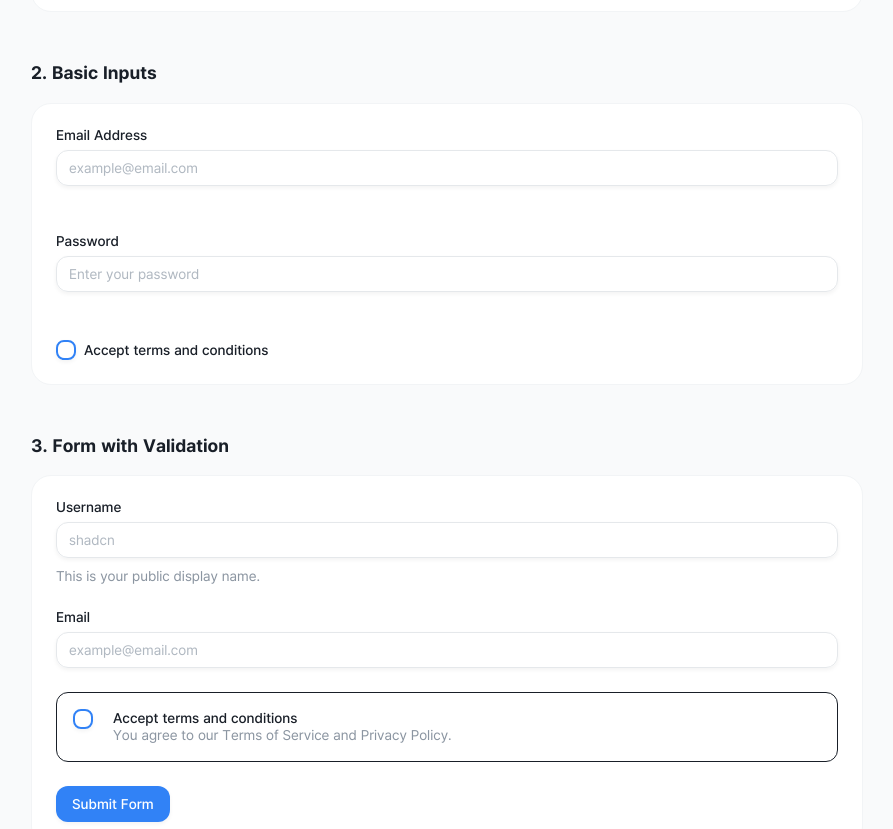
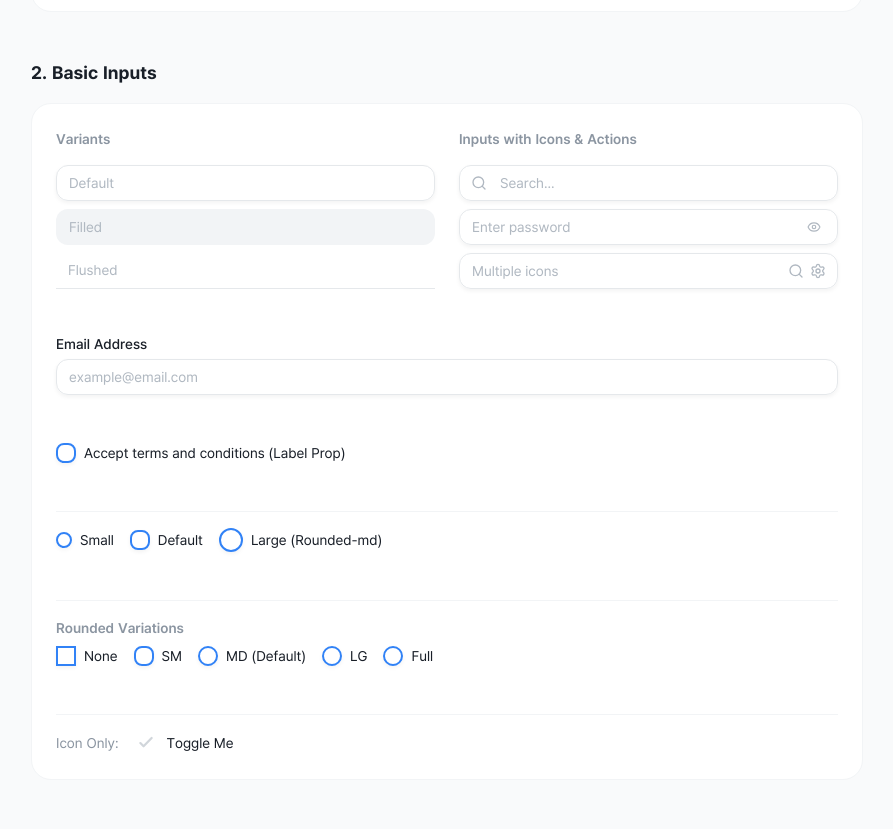
Before and after one commit to zmzmway/zmzm-front, a Next.js app: page / in a window 1280 px wide. Shown: the part 860-1689 px from the top of the page, without its empty margins (193-1086 px from the left). Built offline with nearby package versions, Linux system fonts and the light colour scheme; no server answers.

Commit message:
🎨Design: improve input UI

```diff
--- a/src/app/(app)/page.tsx
+++ b/src/app/(app)/page.tsx
@@ -15,11 +15,12 @@ import {
   FormMessage,
   Card,
 } from "@/components";
-import { Plus, Bell, Search, Settings, ChevronRight } from "lucide-react";
+import { Plus, Bell, Search, Settings, ChevronRight, Eye, EyeOff } from "lucide-react";
 import { useForm } from "react-hook-form";
 import { zodResolver } from "@hookform/resolvers/zod";
 import * as zod from "zod";
 import { toast } from "sonner";
+import { useState } from "react";
 
 const formSchema = zod.object({
   username: zod.string().min(2, {
@@ -34,6 +35,7 @@ const formSchema = zod.object({
 });
 
 export default function RootPage() {
+  const [showPassword, setShowPassword] = useState(false);
   const form = useForm<zod.infer<typeof formSchema>>({
     resolver: zodResolver(formSchema),
     defaultValues: {
@@ -150,19 +152,82 @@ export default function RootPage() {
       <section className="space-y-4">
         <h2 className="text-title-3 font-bold text-gray-900">2. Basic Inputs</h2>
         <Card className="p-6 space-y-6">
+          <div className="grid grid-cols-1 md:grid-cols-2 gap-6">
+            <div className="space-y-4">
+              <h3 className="text-caption-1 font-semibold text-gray-500">Variants</h3>
+              <div className="grid gap-2">
+                <Input placeholder="Default" />
+                <Input variant="filled" placeholder="Filled" />
+                <Input variant="flushed" placeholder="Flushed" />
+              </div>
+            </div>
+
+            <div className="space-y-4">
+              <h3 className="text-caption-1 font-semibold text-gray-500">Inputs with Icons & Actions</h3>
+              <div className="grid gap-2">
+                <Input leftIcon={<Search className="size-4" />} placeholder="Search..." />
+
+                <Input
+                  placeholder="Enter password"
+                  type={showPassword ? "text" : "password"}
+                  rightIcon={
+                    <Button
+                      variant="ghost"
+                      size="xs"
+                      isIcon
+                      onClick={() => setShowPassword(!showPassword)}
+                      className="hover:bg-transparent [&_svg]:transition-all [&_svg]:hover:stroke-[3]"
+                    >
+                      {showPassword ? <EyeOff className="size-3.5" /> : <Eye className="size-3.5" />}
+                    </Button>
+                  }
+                />
+
+                <Input
+                  placeholder="Multiple icons"
+                  rightIcon={
+                    <>
+                      <Search className="size-4" />
+                      <Settings className="size-4" />
+                    </>
+                  }
+                />
+              </div>
+            </div>
+          </div>
+
           <div className="grid gap-2">
             <Label htmlFor="email-input">Email Address</Label>
             <Input id="email-input" type="email" placeholder="example@email.com" />
           </div>
-          <div className="grid gap-2">
-            <Label htmlFor="password-input">Password</Label>
-            <Input id="password-input" type="password" placeholder="Enter your password" />
+
+          <div className="flex items-center space-x-2">
+            <Checkbox
+              id="terms1"
+              label="Accept terms and conditions (Label Prop)"
+            />
           </div>
-          <div className="flex items-center space-x-2">
-            <Checkbox id="terms1" />
-            <Label htmlFor="terms1" className="text-sm font-medium leading-none peer-disabled:cursor-not-allowed peer-disabled:opacity-70">
-              Accept terms and conditions
-            </Label>
+
+          <div className="flex items-center space-x-4 pt-4 border-t border-gray-100">
+            <Checkbox id="chk-sm" size="sm" label="Small" />
+            <Checkbox id="chk-def" label="Default" />
+            <Checkbox id="chk-lg" size="lg" rounded="rounded-md" label="Large (Rounded-md)" />
+          </div>
+
+          <div className="space-y-2 pt-4 border-t border-gray-100">
+            <h3 className="text-caption-1 font-semibold text-gray-500">Rounded Variations</h3>
+            <div className="flex flex-wrap gap-4">
+              <Checkbox id="rounded-none" rounded="rounded-none" label="None" />
+              <Checkbox id="rounded-sm" rounded="rounded-sm" label="SM" />
+              <Checkbox id="rounded-md" rounded="rounded-md" label="MD (Default)" />
+              <Checkbox id="rounded-lg" rounded="rounded-lg" label="LG" />
+              <Checkbox id="rounded-full" rounded="rounded-full" label="Full" />
+            </div>
+          </div>
+
+          <div className="flex items-center space-x-4 pt-4 border-t border-gray-100">
+            <span className="text-sm text-gray-500">Icon Only:</span>
+            <Checkbox id="chk-icon" variant="icon-only" size="lg" label="Toggle Me" />
           </div>
         </Card>
       </section>
--- a/src/app/globals.css
+++ b/src/app/globals.css
@@ -236,6 +236,23 @@
   a {
     @apply cursor-pointer;
   }
+
+  /* Disable default browser autofill background styles */
+  input:-webkit-autofill,
+  input:-webkit-autofill:hover,
+  input:-webkit-autofill:focus,
+  textarea:-webkit-autofill,
+  textarea:-webkit-autofill:hover,
+  textarea:-webkit-autofill:focus,
+  select:-webkit-autofill,
+  select:-webkit-autofill:hover,
+  select:-webkit-autofill:focus,
+  input:-internal-autofill-selected {
+    -webkit-text-fill-color: var(--color-text-strong) !important;
+    -webkit-box-shadow: 0 0 0px 1000px transparent inset !important;
+    background-color: transparent !important;
+    transition: background-color 5000s ease-in-out 0s !important;
+  }
 }
 
 :root {
--- a/src/components/inputs/input/input.tsx
+++ b/src/components/inputs/input/input.tsx
@@ -1,16 +1,53 @@
 import { cn } from "@/libs";
-import { inputVariants } from "./variable";
+import { inputVariants, INPUT_STYLES } from "./variable";
 import { InputProps } from "./type";
 import { SLOT } from "./constants";
 
-function Input({ className, type, ...props }: InputProps) {
-  return (
+function Input({
+  className,
+  type,
+  variant,
+  size,
+  shape,
+  leftIcon,
+  rightIcon,
+  ...props
+}: InputProps) {
+  const hasIcon = !!leftIcon || !!rightIcon;
+
+  const inputElement = (
     <input
       type={type}
       data-slot={SLOT.ROOT}
-      className={cn(inputVariants(), className)}
+      className={cn(
+        inputVariants({ variant, size, shape }),
+        leftIcon && "pl-10",
+        rightIcon && "pr-12",
+        "peer",
+        className,
+      )}
       {...props}
     />
+  );
+
+  if (!hasIcon) {
+    return inputElement;
+  }
+
+  return (
+    <div className="relative w-full">
+      {leftIcon && (
+        <span className={cn(INPUT_STYLES.icon, "left-3")}>
+          {leftIcon}
+        </span>
+      )}
+      {inputElement}
+      {rightIcon && (
+        <span className={cn(INPUT_STYLES.icon, "right-3")}>
+          {rightIcon}
+        </span>
+      )}
+    </div>
   );
 }
 
--- a/src/components/inputs/input/type.ts
+++ b/src/components/inputs/input/type.ts
@@ -1,3 +1,10 @@
-import { ComponentProps } from "react";
+import { ComponentProps, ReactNode } from "react";
+import { VariantProps } from "class-variance-authority";
+import { inputVariants } from "./variable";
 
-export interface InputProps extends ComponentProps<"input"> {}
+export interface InputProps
+  extends Omit<ComponentProps<"input">, "size">,
+    VariantProps<typeof inputVariants> {
+  leftIcon?: ReactNode;
+  rightIcon?: ReactNode;
+}
--- a/src/components/inputs/input/variable.ts
+++ b/src/components/inputs/input/variable.ts
@@ -1,7 +1,36 @@
 import { cva } from "class-variance-authority";
 
-export const INPUT_VARIANTS = {
-  base: "flex h-9 w-full rounded-md border border-border-default bg-transparent px-3 py-1 text-sm shadow-sm transition-colors file:border-0 file:bg-transparent file:text-sm file:font-medium placeholder:text-text-placeholder focus-visible:outline-none focus-visible:ring-1 focus-visible:ring-primary disabled:cursor-not-allowed disabled:opacity-50 aria-invalid:border-error aria-invalid:ring-error/20",
+export const INPUT_STYLES = {
+  base: "flex w-full border transition-colors file:border-0 file:bg-transparent file:text-sm file:font-medium placeholder:text-text-placeholder focus-visible:outline-none focus-visible:ring-1 focus-visible:ring-primary disabled:cursor-not-allowed disabled:opacity-50 aria-invalid:border-error aria-invalid:ring-error/20",
+  variant: {
+    default: "bg-transparent border-border-default shadow-sm",
+    filled:
+      "bg-bg-neutral border-transparent focus-visible:bg-transparent focus-visible:border-primary",
+    flushed:
+      "!rounded-none border-0 border-b border-border-default px-0 shadow-none focus-visible:ring-0 focus-visible:border-primary bg-transparent",
+  },
+  size: {
+    default: "h-9 px-3 py-1 text-sm",
+    sm: "h-8 px-2 text-xs",
+    lg: "h-10 px-4 text-base",
+  },
+  shape: {
+    default: "rounded-md",
+    pill: "rounded-full px-4",
+    square: "rounded-none",
+  },
+  icon: "absolute top-1/2 -translate-y-1/2 text-text-placeholder peer-focus:text-primary transition-colors flex items-center gap-1.5",
 } as const;
 
-export const inputVariants = cva(INPUT_VARIANTS.base);
+export const inputVariants = cva(INPUT_STYLES.base, {
+  variants: {
+    variant: INPUT_STYLES.variant,
+    size: INPUT_STYLES.size,
+    shape: INPUT_STYLES.shape,
+  },
+  defaultVariants: {
+    variant: "default",
+    size: "default",
+    shape: "default",
+  },
+});
```
